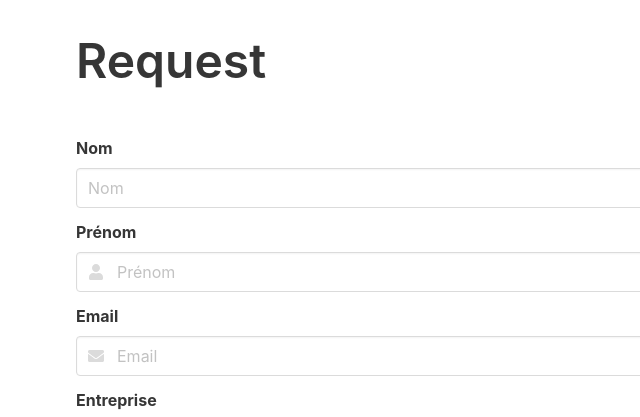
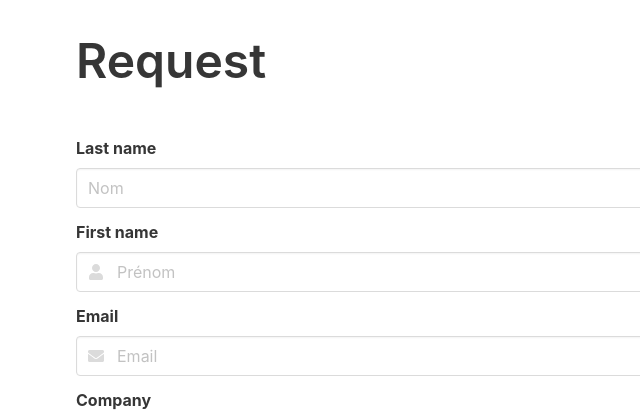
Before and after one commit to Guyliane/noumero_sept, a website: page index.html in a window 1280 px wide. Shown: the part 1840-2257 px from the top of the page, 0-640 px from the left. Drawn offline with nearby package versions, Linux system fonts and the light colour scheme.

Commit message:
english form

```diff
--- a/index.html
+++ b/index.html
@@ -70,14 +70,14 @@
             <h2 class="title is-1 has-text-left label-contact pt-6 pb-5">Request</h2>
             <form name="contact" method="POST" data-netlify="true">
                 <div class="field">
-                    <label class="label label-contact" >Nom</label>
+                    <label class="label label-contact" >Last name</label>
                     <div class="control">
                         <input type="text" class="input" name="name" required placeholder="Nom">
                     </div>
                 </div>
 
                 <div class="field">
-                    <label class="label label-contact">Prénom</label>
+                    <label class="label label-contact">First name</label>
                     <div class="control has-icons-left">
                         <input type="text" class="input" name="firstname" required placeholder="Prénom">
                         <span class="icon is-small is-left">
@@ -97,7 +97,7 @@
                 </div>
 
                 <div class="field">
-                    <label class="label label-contact">Entreprise</label>
+                    <label class="label label-contact">Company</label>
                     <div class="control">
                         <input type="text" name="company" class="input" placeholder="Nom de votre entreprise">
                     </div>
```
Also changed, not shown: style.css (line endings or trailing spaces), 1 other file.
